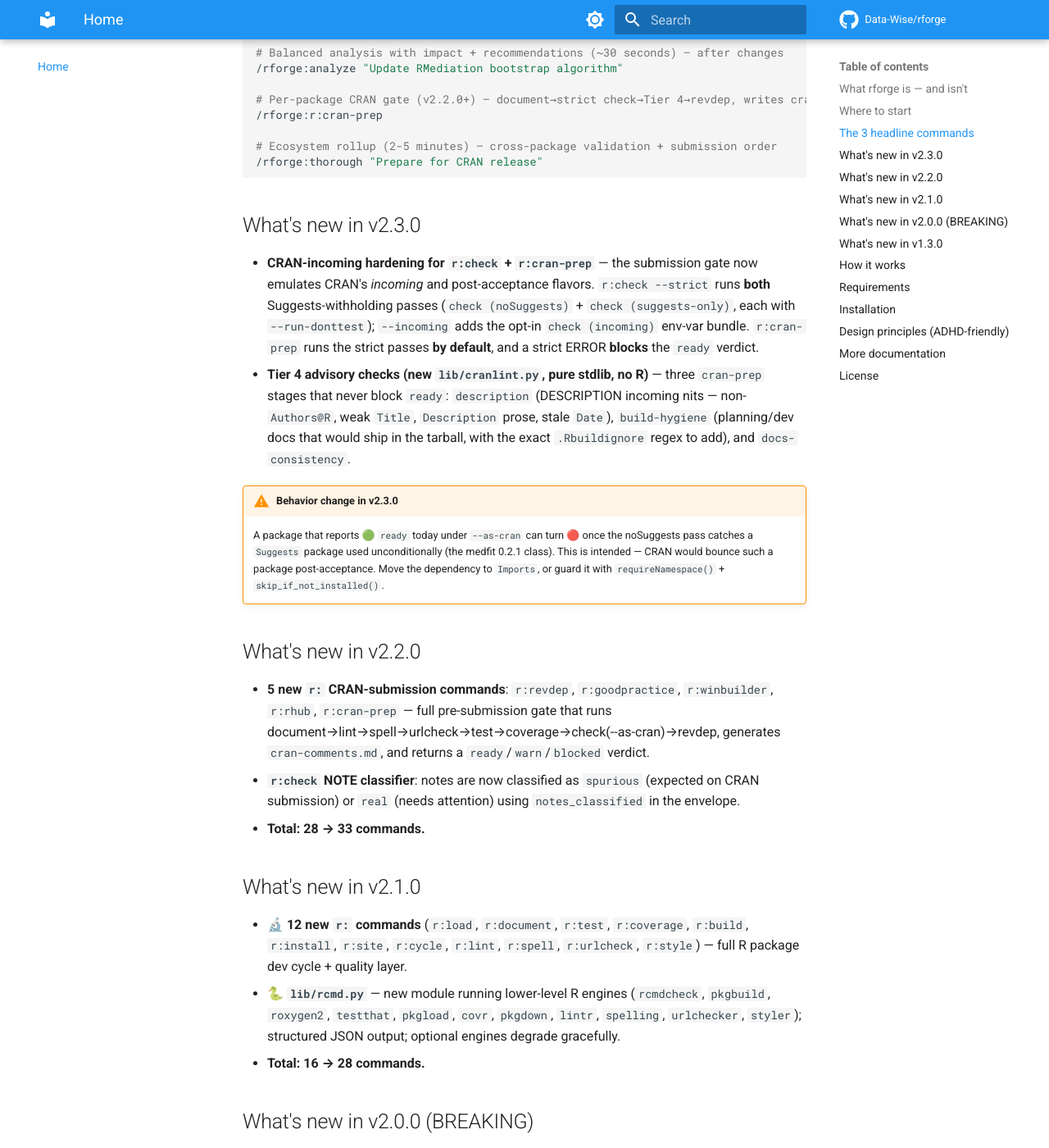
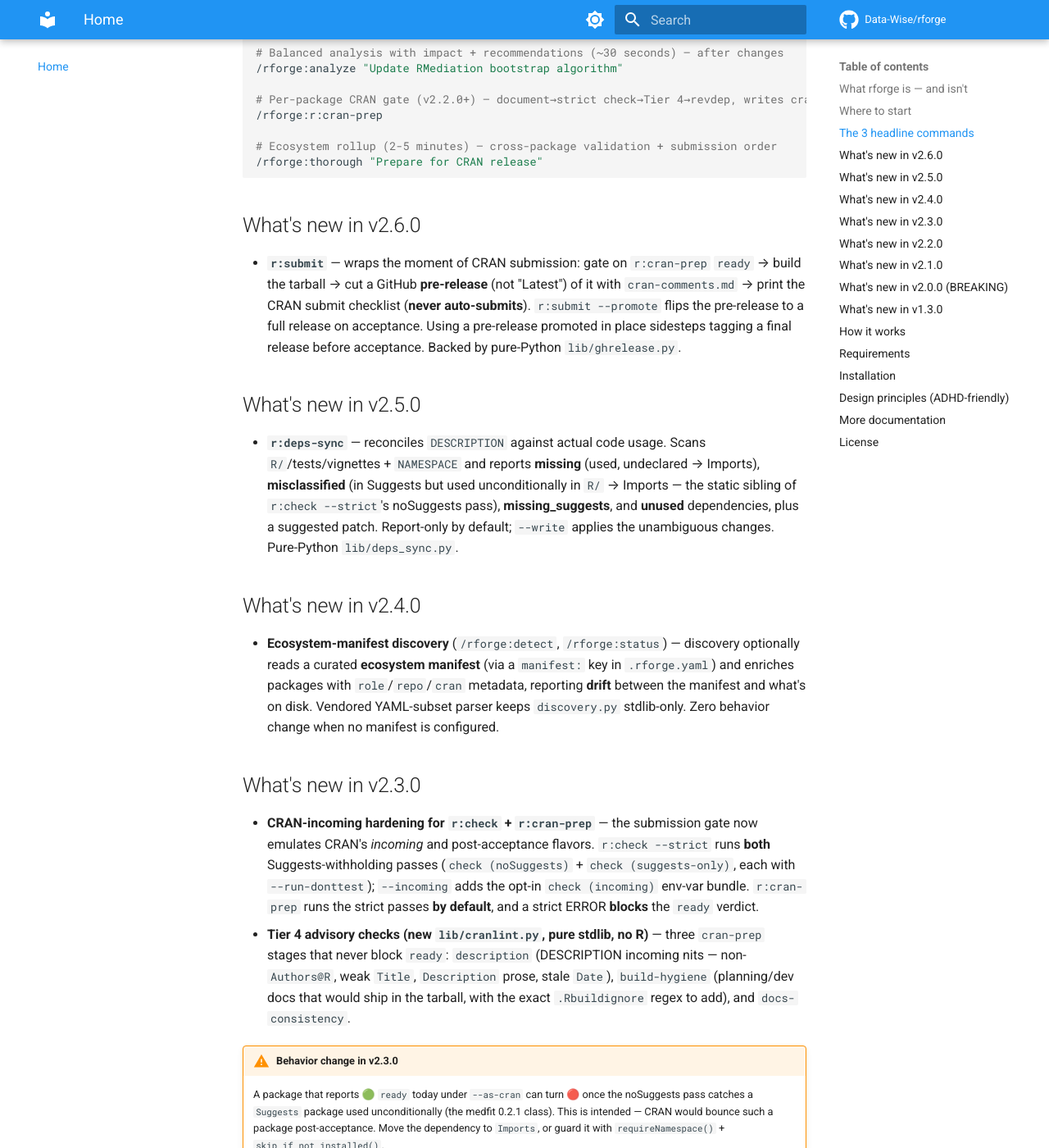
Before and after one commit to Data-Wise/rforge, an MkDocs documentation site: the page built from docs/index.md, in a window 1280 px wide and 1400 px high, scrolled down 1552 px. Shown: the whole window at 82% size. Built offline with MkDocs 1.6.1 and Material for MkDocs 9.7.7, drawn with Linux system fonts in a browser that asks for light colours; comment, search, counter and statistics services are not loaded.

Commit message:
docs(site): add r:deps-sync + r:submit to REFCARD; v2.4–v2.6 What's-new in index
The version-bump release-prep updated stamps but not content. site:update gaps:
- docs/REFCARD.md: r:submit (CRAN SUBMISSION box) + r:deps-sync (R QUALITY box),
  width-aligned
- docs/index.md: "What's new in v2.4.0 / v2.5.0 / v2.6.0" (was stuck at v2.3.0)

Picked up by the open v2.6.0 release PR #23.

````diff
--- a/docs/index.md
+++ b/docs/index.md
@@ -53,6 +53,18 @@ Most daily work runs through these. The other 30 commands are specialized — se
 # Ecosystem rollup (2-5 minutes) — cross-package validation + submission order
 /rforge:thorough "Prepare for CRAN release"
 ```
+
+## What's new in v2.6.0
+
+- **`r:submit`** — wraps the moment of CRAN submission: gate on `r:cran-prep` `ready` → build the tarball → cut a GitHub **pre-release** (not "Latest") of it with `cran-comments.md` → print the CRAN submit checklist (**never auto-submits**). `r:submit --promote` flips the pre-release to a full release on acceptance. Using a pre-release promoted in place sidesteps tagging a final release before acceptance. Backed by pure-Python `lib/ghrelease.py`.
+
+## What's new in v2.5.0
+
+- **`r:deps-sync`** — reconciles `DESCRIPTION` against actual code usage. Scans `R/`/tests/vignettes + `NAMESPACE` and reports **missing** (used, undeclared → Imports), **misclassified** (in Suggests but used unconditionally in `R/` → Imports — the static sibling of `r:check --strict`'s noSuggests pass), **missing_suggests**, and **unused** dependencies, plus a suggested patch. Report-only by default; `--write` applies the unambiguous changes. Pure-Python `lib/deps_sync.py`.
+
+## What's new in v2.4.0
+
+- **Ecosystem-manifest discovery** (`/rforge:detect`, `/rforge:status`) — discovery optionally reads a curated **ecosystem manifest** (via a `manifest:` key in `.rforge.yaml`) and enriches packages with `role`/`repo`/`cran` metadata, reporting **drift** between the manifest and what's on disk. Vendored YAML-subset parser keeps `discovery.py` stdlib-only. Zero behavior change when no manifest is configured.
 
 ## What's new in v2.3.0
 
````
Also changed, not shown: docs/REFCARD.md (+2 -0 lines).
